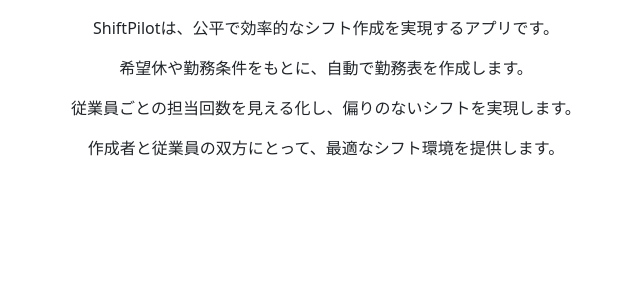
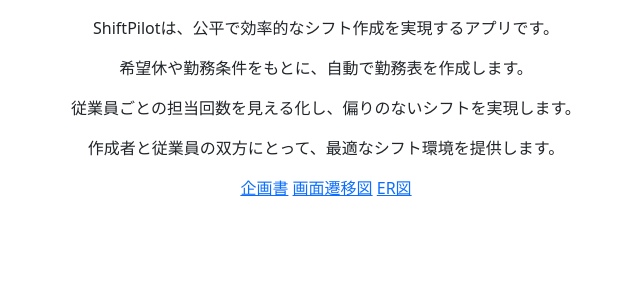
Before and after one commit to SatoAkie/Shift-Pilot, a Django app: template portfolio/templates/portfolio.html in a window 1280 px wide. Shown: the part 418-718 px from the top of the page, without its empty margins (314-954 px from the left). Run offline with Django 3.2, Linux system fonts and the light colour scheme; the template is opened without the code that fills it, so the values that code supplies are empty.

Commit message:
pdf,svgに遷移するリンクを作成

```diff
--- a/portfolio/templates/portfolio.html
+++ b/portfolio/templates/portfolio.html
@@ -21,11 +21,15 @@
 <body>
     <div class="container text-center">
         <h1>作品No.1 SHIFT PILOT</h1>
-        <img src="{% static 'sample.jpg' %}" alt="SHIFT PILOTのスクリーンショット">
+        <img src="{% static 'SHIFT_PILOT.jpg' %}" alt="SHIFT PILOTのスクリーンショット">
         <p>ShiftPilotは、公平で効率的なシフト作成を実現するアプリです。</p>
         <p>希望休や勤務条件をもとに、自動で勤務表を作成します。</p>
         <p>従業員ごとの担当回数を見える化し、偏りのないシフトを実現します。</p>
         <p>作成者と従業員の双方にとって、最適なシフト環境を提供します。</p>
+
+        <a href="/media/portfolio/SHIFT_PILOT_企画書.pdf" class="link">企画書</a>
+        <a href="/media/portfolio/SHIFT_PILOT_画面遷移図.svg">画面遷移図</a>
+        <a href="/media/portfolio/SHIFT_PILOT_ER図.svg">ER図</a>
     </div>
 </body>
 </html>
```
Also changed, not shown: portfolio/static/SHIFT_PILOT.jpg (renamed from portfolio/static/sample.jpg).
